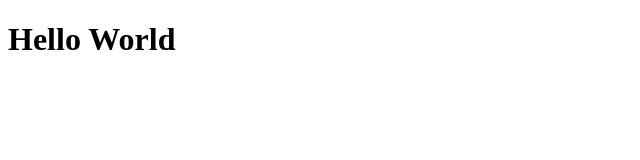
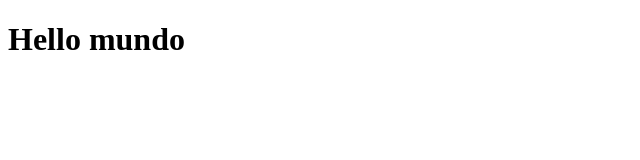
Before and after one commit to usaquicarlos/webapp, a website: page src/index.html in a window 1280 px wide. Shown: the full height of the page, 0-640 px from the left. Drawn offline with Linux system fonts and the light colour scheme.

Commit message:
changing hello world to hello mundo

```diff
--- a/src/index.html
+++ b/src/index.html
@@ -5,7 +5,7 @@
 	</head>
 	<body>
 		<div id="app">
-			<h1>Hello World</h1>
+			<h1>Hello mundo</h1>
 		</div>
 	</body>
 </html>
```
